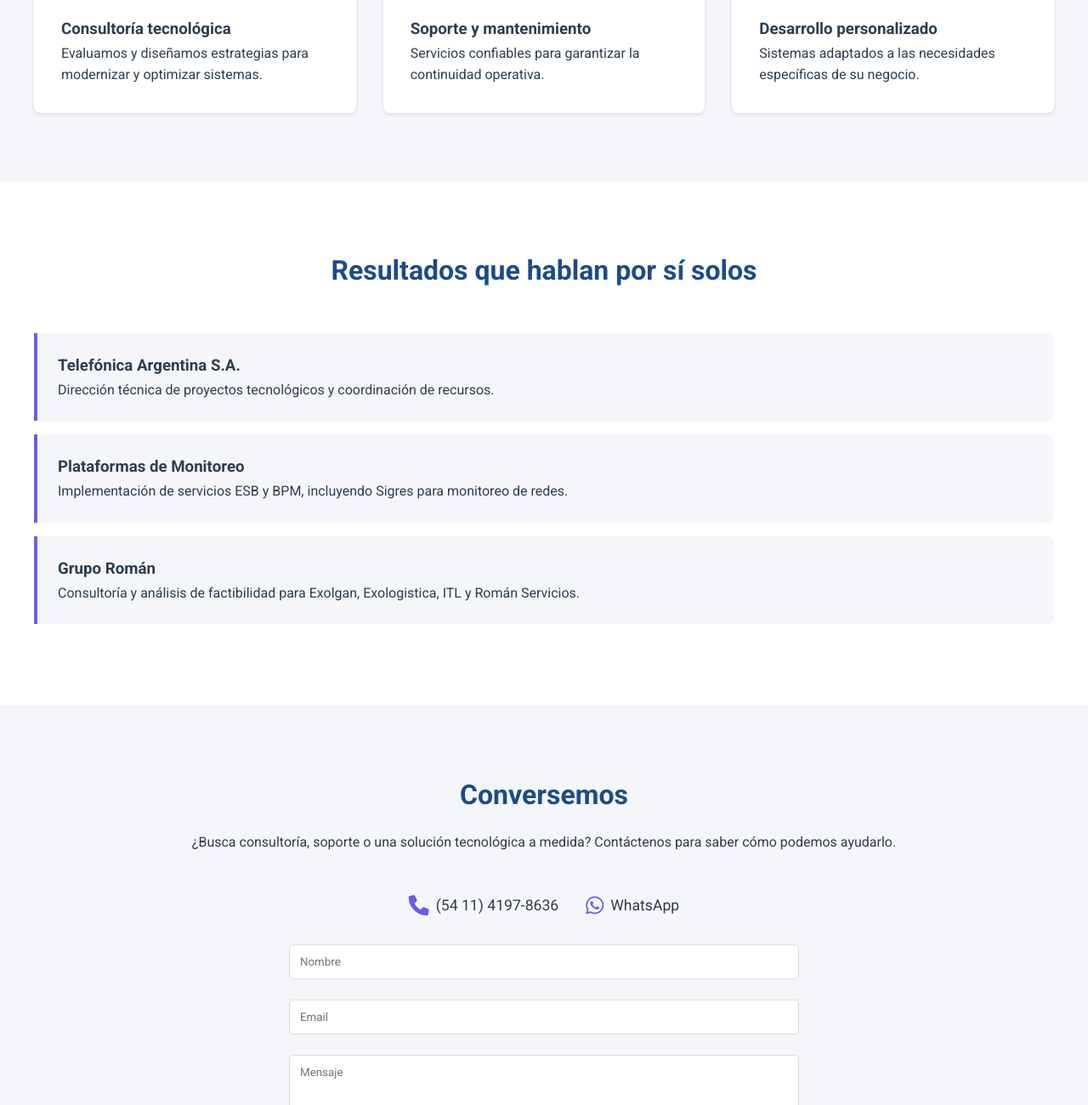
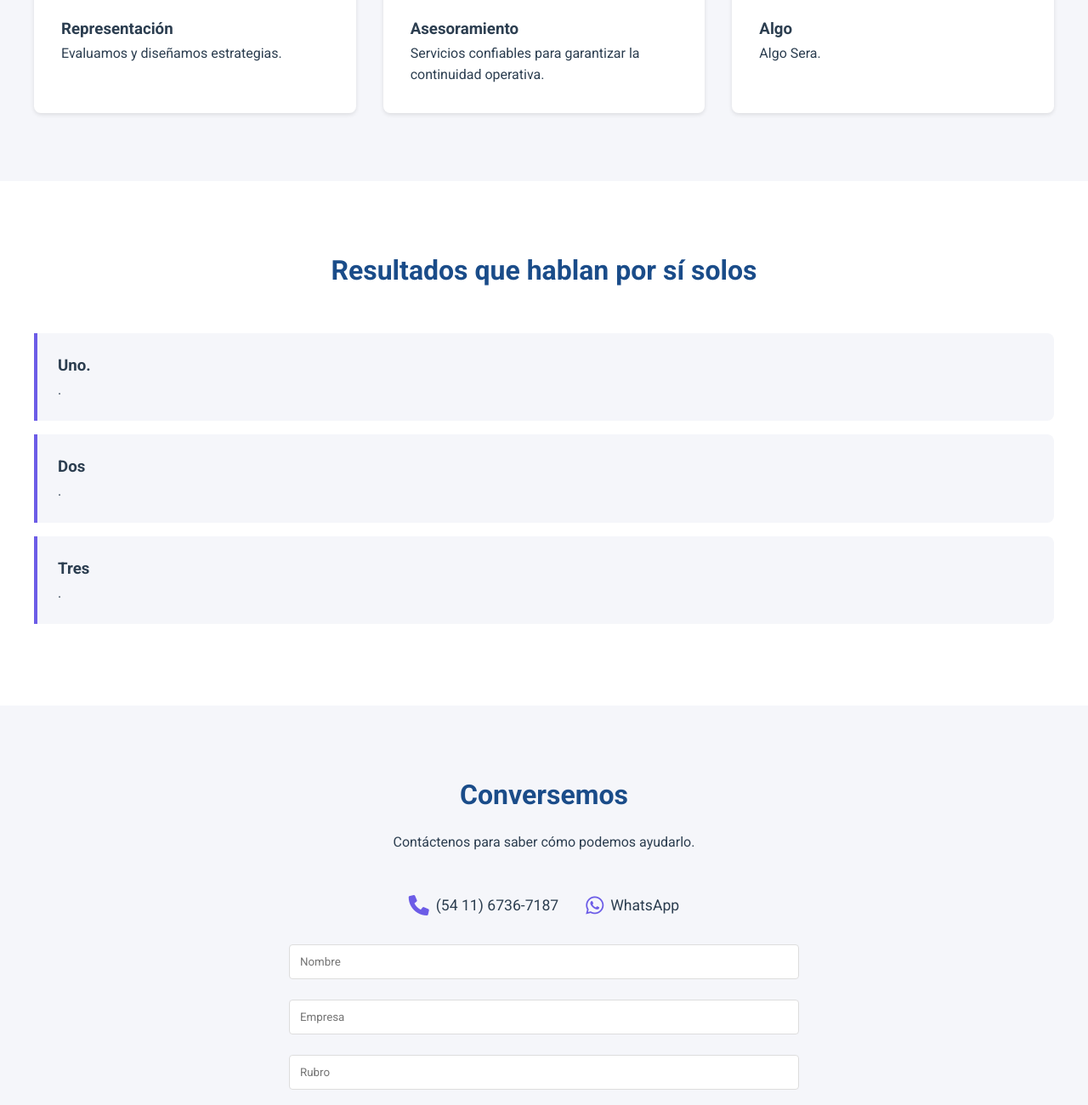
Before and after one commit to SoporteNaejes/Pagina, a plain HTML site: page index.html in a window 1280 px wide. Shown: the part 1500-2800 px from the top of the page at 85% size. Drawn offline with Linux system fonts and the light colour scheme.

Commit message:
Update index.html

```diff
--- a/index.html
+++ b/index.html
@@ -240,7 +240,6 @@
             <div class="logo">
                 <img src="Logo Naejes.png" alt="Naejes">
                 <img src="Naejes.png" alt="Naejes2">
-                <img src="Logo Mondi.png" alt="Mondi">
             </div>
             <div class="nav-links">
                 <a href="#sobre">Sobre Nosotros</a>
@@ -274,19 +273,19 @@
             </div>
             <div class="services-grid">
                 <div class="service-card">
-                    <img src="dos.jpg" alt="Consultoría tecnológica">
-                    <h3>Consultoría tecnológica</h3>
-                    <p>Evaluamos y diseñamos estrategias para modernizar y optimizar sistemas.</p>
+                    <img src="dos.jpg" alt="Representación">
+                    <h3>Representación</h3>
+                    <p>Evaluamos y diseñamos estrategias.</p>
                 </div>
                 <div class="service-card">
-                    <img src="tres.jpg" alt="Soporte y mantenimiento">
-                    <h3>Soporte y mantenimiento</h3>
+                    <img src="tres.jpg" alt="Asesoramiento">
+                    <h3>Asesoramiento</h3>
                     <p>Servicios confiables para garantizar la continuidad operativa.</p>
                 </div>
                 <div class="service-card">
-                    <img src="cuatro.jpg" alt="Desarrollo personalizado">
-                    <h3>Desarrollo personalizado</h3>
-                    <p>Sistemas adaptados a las necesidades específicas de su negocio.</p>
+                    <img src="cuatro.jpg" alt="Algo">
+                    <h3>Algo</h3>
+                    <p>Algo Sera.</p>
                 </div>
             </div>
         </div>
@@ -299,16 +298,16 @@
             </div>
             <div class="case-list">
                 <div class="case-item">
-                    <h3>Telefónica Argentina S.A.</h3>
-                    <p>Dirección técnica de proyectos tecnológicos y coordinación de recursos.</p>
+                    <h3>Uno.</h3>
+                    <p> .</p>
                 </div>
                 <div class="case-item">
-                    <h3>Plataformas de Monitoreo</h3>
-                    <p>Implementación de servicios ESB y BPM, incluyendo Sigres para monitoreo de redes.</p>
+                    <h3>Dos</h3>
+                    <p> .</p>
                 </div>
                 <div class="case-item">
-                    <h3>Grupo Román</h3>
-                    <p>Consultoría y análisis de factibilidad para Exolgan, Exologistica, ITL y Román Servicios.</p>
+                    <h3>Tres</h3>
+                    <p> .</p>
                 </div>
             </div>
         </div>
@@ -318,15 +317,15 @@
         <div class="container">
             <div class="section-title">
                 <h2>Conversemos</h2>
-                <p>¿Busca consultoría, soporte o una solución tecnológica a medida? Contáctenos para saber cómo podemos ayudarlo.</p>
+                <p>Contáctenos para saber cómo podemos ayudarlo.</p>
             </div>
 
             <div class="contact-info">
-                <a href="tel:+541141978636">
+                <a href="tel:+541167367187">
                     <i class="fas fa-phone"></i>
-                    (54 11) 4197-8636
+                    (54 11) 6736-7187
                 </a>
-                <a href="https://wa.me/541141978636">
+                <a href="https://wa.me/541167367187">
                     <i class="fab fa-whatsapp"></i>
                     WhatsApp
                 </a>
@@ -335,6 +334,12 @@
             <form class="contact-form" action="mailto:info@loftech.com.ar" method="POST" enctype="text/plain">
                 <div class="form-group">
                     <input type="text" name="nombre" placeholder="Nombre" required>
+                </div>
+                <div class="form-group">
+                    <input type="text" name="empresa" placeholder="Empresa" required>
+                </div>
+                <div class="form-group">
+                    <input type="text" name="rubro" placeholder="Rubro" required>
                 </div>
                 <div class="form-group">
                     <input type="email" name="email" placeholder="Email" required>
```
